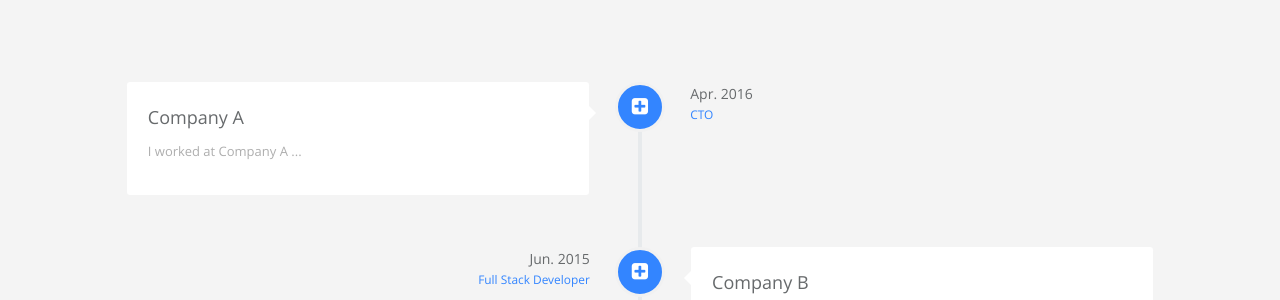
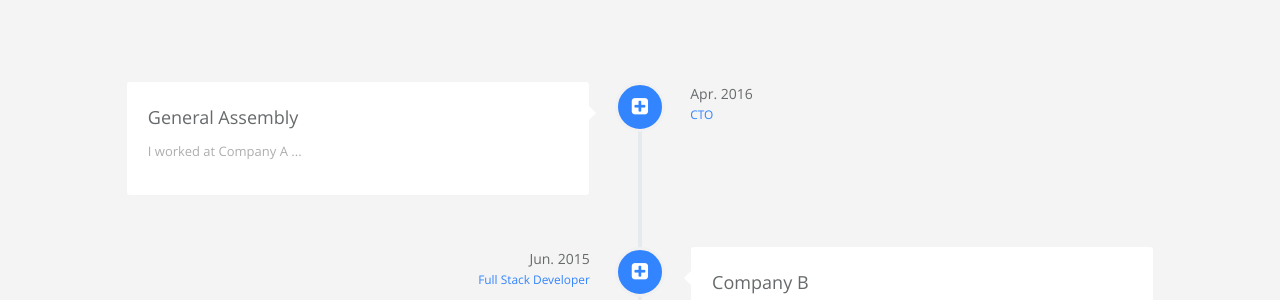
Before and after one commit to RossReisman/RossReisman.github.io, a Jekyll site: the page built from index.html, in a window 1280 px wide and 900 px high, scrolled down 839 px. Shown: the part 155-455 px from the top of the window. Built offline with Jekyll 4.4.1, drawn with Linux system fonts in a browser that asks for light colours.

Commit message:
Update careers.yml

```diff
--- a/_data/index/careers.yml
+++ b/_data/index/careers.yml
@@ -1,7 +1,7 @@
 # careers section data
 # if you don't have language feature(language.yml is empty), ignore "i18n" items
 - name:
-    detail: Company A
+    detail: General Assembly
     i18n: company_a
   desc:
     detail: I worked at Company A ...
```
